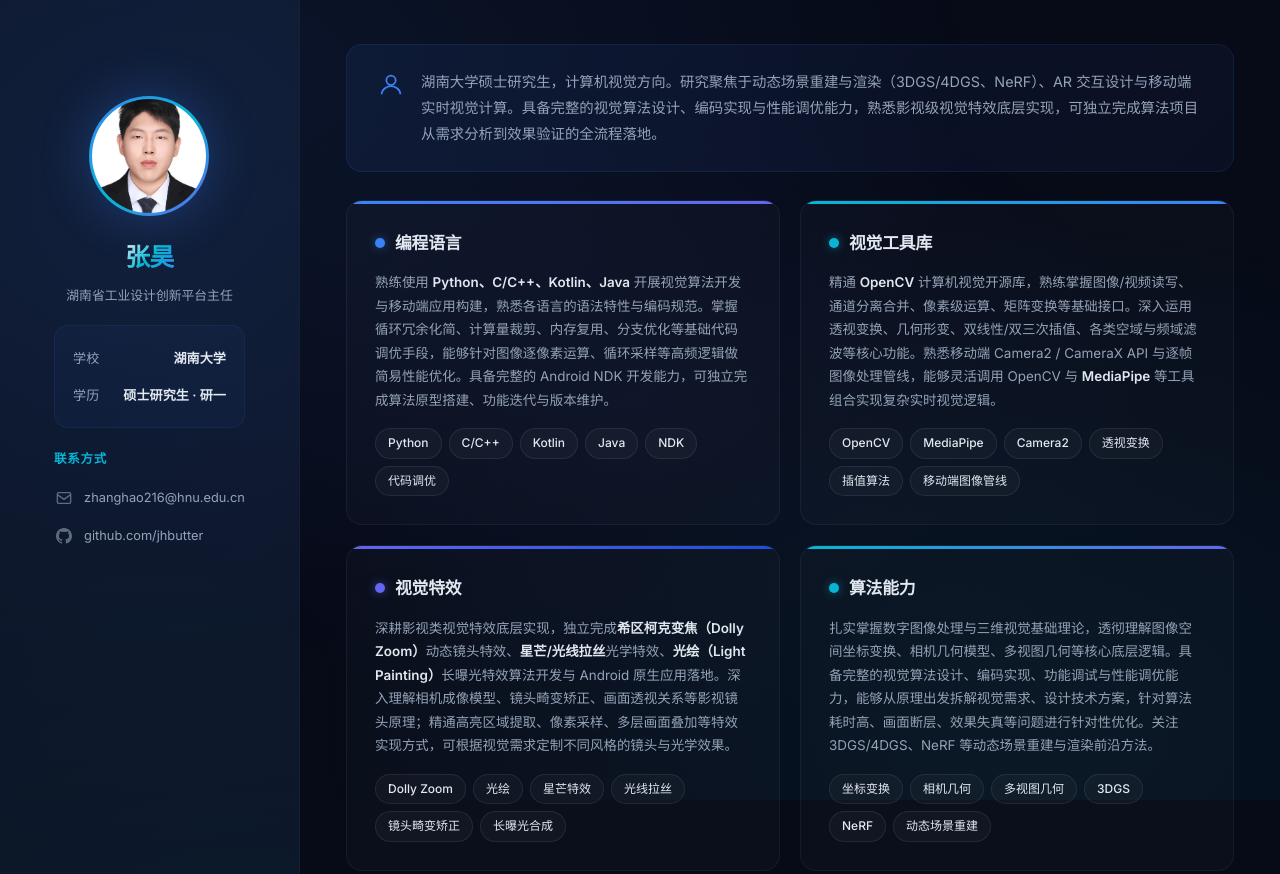
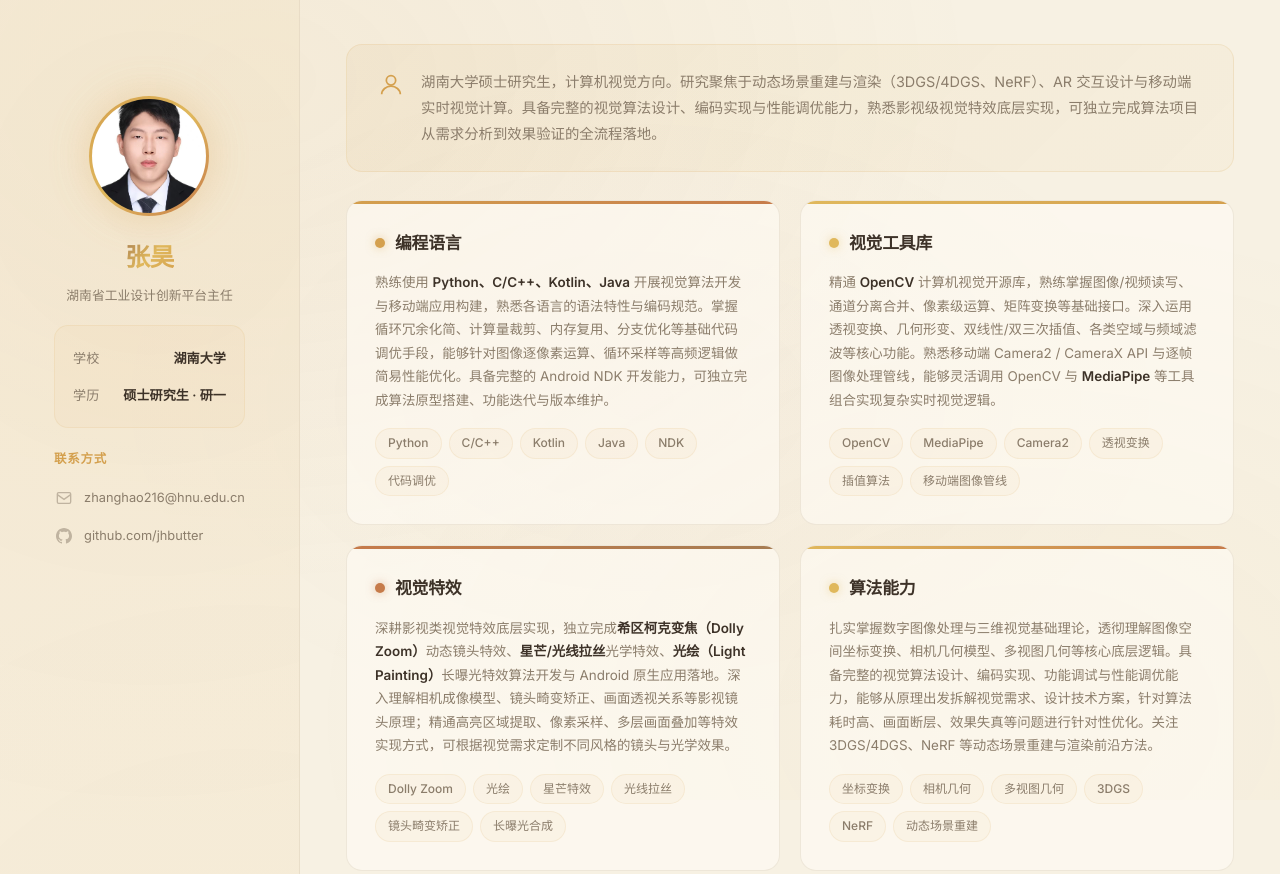
Before and after one commit to jhbutter/jhbutter.github.io, a plain HTML site: page index.html in a window 1280 px wide. Shown: the top 874 px of the page. Drawn offline with Linux system fonts and the light colour scheme.

Commit message:
refactor: warm paper color scheme

```diff
--- a/css/style.css
+++ b/css/style.css
@@ -1,15 +1,15 @@
 /* ===== Variables ===== */
 :root {
-  --blue-1: #3b82f6;
-  --blue-2: #6366f1;
-  --blue-3: #06b6d4;
-  --blue-4: #2563eb;
-  --blue-5: #1d4ed8;
-  --bg: #070b18;
+  --warm-1: #d4a04e;
+  --warm-2: #c67b4a;
+  --warm-3: #e0b85c;
+  --warm-4: #b88a3a;
+  --warm-5: #a67c52;
+  --bg: #f7f1e3;
   --sidebar-w: 300px;
-  --text: #e2e8f0;
-  --text-dim: #94a3b8;
-  --border: rgba(148,163,184,0.08);
+  --text: #3d3228;
+  --text-dim: #8b7d6b;
+  --border: rgba(139,111,71,0.12);
   --transition: 0.3s cubic-bezier(0.4, 0, 0.2, 1);
 }
 
@@ -23,8 +23,8 @@ body {
   line-height: 1.7;
 }
 
-a { color: var(--blue-3); text-decoration: none; transition: var(--transition); }
-a:hover { color: var(--blue-1); }
+a { color: var(--warm-1); text-decoration: none; transition: var(--transition); }
+a:hover { color: var(--warm-4); }
 img { max-width: 100%; display: block; }
 
 /* Ambient background */
@@ -32,16 +32,16 @@ body::before {
   content: '';
   position: fixed; inset: 0;
   background:
-    radial-gradient(ellipse at 20% 10%, rgba(59,130,246,0.08) 0%, transparent 50%),
-    radial-gradient(ellipse at 80% 90%, rgba(6,182,212,0.06) 0%, transparent 50%),
-    radial-gradient(ellipse at 50% 50%, rgba(99,102,241,0.04) 0%, transparent 60%);
+    radial-gradient(ellipse at 20% 10%, rgba(212,160,78,0.07) 0%, transparent 50%),
+    radial-gradient(ellipse at 80% 90%, rgba(224,184,92,0.05) 0%, transparent 50%),
+    radial-gradient(ellipse at 50% 50%, rgba(198,123,74,0.03) 0%, transparent 60%);
   pointer-events: none; z-index: -1;
 }
 
 /* ===== Scrollbar ===== */
 ::-webkit-scrollbar { width: 5px; }
 ::-webkit-scrollbar-track { background: transparent; }
-::-webkit-scrollbar-thumb { background: rgba(59,130,246,0.2); border-radius: 3px; }
+::-webkit-scrollbar-thumb { background: rgba(212,160,78,0.25); border-radius: 3px; }
 
 /* ===== Layout ===== */
 .resume {
@@ -55,7 +55,7 @@ body::before {
 .sidebar {
   width: var(--sidebar-w);
   min-width: var(--sidebar-w);
-  background: rgba(15,23,42,0.7);
+  background: rgba(245,235,215,0.7);
   border-right: 1px solid var(--border);
   display: flex;
   flex-direction: column;
@@ -67,8 +67,8 @@ body::before {
 .sidebar-bg-decor {
   position: absolute; inset: 0;
   background:
-    radial-gradient(circle at 50% 15%, rgba(59,130,246,0.1) 0%, transparent 60%),
-    radial-gradient(circle at 80% 85%, rgba(6,182,212,0.06) 0%, transparent 50%);
+    radial-gradient(circle at 50% 15%, rgba(212,160,78,0.08) 0%, transparent 60%),
+    radial-gradient(circle at 80% 85%, rgba(224,184,92,0.05) 0%, transparent 50%);
   pointer-events: none;
 }
 .sidebar-inner {
@@ -87,8 +87,8 @@ body::before {
   width: 120px; height: 120px;
   border-radius: 50%;
   padding: 3px;
-  background: linear-gradient(135deg, var(--blue-1), var(--blue-3), var(--blue-2));
-  box-shadow: 0 0 50px rgba(59,130,246,0.3);
+  background: linear-gradient(135deg, var(--warm-1), var(--warm-3), var(--warm-2));
+  box-shadow: 0 0 40px rgba(212,160,78,0.3);
   flex-shrink: 0;
 }
 .avatar-img {
@@ -102,7 +102,7 @@ body::before {
   font-size: 1.55rem;
   font-weight: 800;
   letter-spacing: -0.02em;
-  background: linear-gradient(135deg, #fff 0%, var(--blue-3) 50%, var(--blue-1) 100%);
+  background: linear-gradient(135deg, var(--warm-5) 0%, var(--warm-3) 50%, var(--warm-1) 100%);
   -webkit-background-clip: text;
   -webkit-text-fill-color: transparent;
   background-clip: text;
@@ -119,8 +119,8 @@ body::before {
 /* Info */
 .sidebar-info {
   width: 100%;
-  background: rgba(59,130,246,0.04);
-  border: 1px solid rgba(59,130,246,0.1);
+  background: rgba(212,160,78,0.05);
+  border: 1px solid rgba(212,160,78,0.12);
   border-radius: 14px;
   padding: 14px 0;
 }
@@ -142,7 +142,7 @@ body::before {
   font-weight: 700;
   letter-spacing: 0.06em;
   text-transform: uppercase;
-  color: var(--blue-3);
+  color: var(--warm-1);
   margin-bottom: 10px;
 }
 .contact-item {
@@ -153,12 +153,12 @@ body::before {
   transition: var(--transition);
   word-break: break-all;
 }
-a.contact-item:hover { color: var(--blue-1); }
+a.contact-item:hover { color: var(--warm-1); }
 .ci-icon {
   width: 20px; height: 20px;
   display: flex; align-items: center; justify-content: center;
   flex-shrink: 0;
-  opacity: 0.6;
+  opacity: 0.5;
 }
 
 /* ===== Content ===== */
@@ -172,8 +172,8 @@ a.contact-item:hover { color: var(--blue-1); }
 
 /* Summary card */
 .summary-card {
-  background: linear-gradient(135deg, rgba(59,130,246,0.08), rgba(99,102,241,0.05));
-  border: 1px solid rgba(59,130,246,0.12);
+  background: linear-gradient(135deg, rgba(212,160,78,0.08), rgba(224,184,92,0.05));
+  border: 1px solid rgba(212,160,78,0.15);
   border-radius: 16px;
   padding: 24px 30px;
   display: flex;
@@ -182,7 +182,7 @@ a.contact-item:hover { color: var(--blue-1); }
 }
 .summary-icon {
   flex-shrink: 0;
-  color: var(--blue-1);
+  color: var(--warm-1);
   margin-top: 2px;
 }
 .summary-card p {
@@ -200,7 +200,7 @@ a.contact-item:hover { color: var(--blue-1); }
 
 /* Individual card */
 .card {
-  background: rgba(255,255,255,0.02);
+  background: rgba(255,252,245,0.6);
   border: 1px solid var(--border);
   border-radius: 16px;
   padding: 28px;
@@ -215,15 +215,15 @@ a.contact-item:hover { color: var(--blue-1); }
   width: 100%; height: 3px;
   border-radius: 3px 3px 0 0;
 }
-.card.accent-blue::before   { background: linear-gradient(90deg, var(--blue-1), var(--blue-2)); }
-.card.accent-cyan::before   { background: linear-gradient(90deg, var(--blue-3), var(--blue-1)); }
-.card.accent-indigo::before { background: linear-gradient(90deg, var(--blue-2), var(--blue-5)); }
-.card.accent-sky::before    { background: linear-gradient(90deg, var(--blue-3), var(--blue-2)); }
+.card.accent-blue::before   { background: linear-gradient(90deg, var(--warm-1), var(--warm-2)); }
+.card.accent-cyan::before   { background: linear-gradient(90deg, var(--warm-3), var(--warm-1)); }
+.card.accent-indigo::before { background: linear-gradient(90deg, var(--warm-2), var(--warm-5)); }
+.card.accent-sky::before    { background: linear-gradient(90deg, var(--warm-3), var(--warm-2)); }
 
 .card:hover {
   transform: translateY(-4px);
-  border-color: rgba(59,130,246,0.2);
-  box-shadow: 0 18px 40px rgba(0,0,0,0.3);
+  border-color: rgba(212,160,78,0.25);
+  box-shadow: 0 18px 40px rgba(139,111,71,0.12);
 }
 .card-head {
   display: flex; align-items: center; gap: 10px;
@@ -234,10 +234,10 @@ a.contact-item:hover { color: var(--blue-1); }
   border-radius: 50%;
   flex-shrink: 0;
 }
-.accent-blue   .card-dot { background: var(--blue-1); box-shadow: 0 0 10px rgba(59,130,246,0.5); }
-.accent-cyan   .card-dot { background: var(--blue-3); box-shadow: 0 0 10px rgba(6,182,212,0.5); }
-.accent-indigo .card-dot { background: var(--blue-2); box-shadow: 0 0 10px rgba(99,102,241,0.5); }
-.accent-sky    .card-dot { background: var(--blue-3); box-shadow: 0 0 10px rgba(6,182,212,0.5); }
+.accent-blue   .card-dot { background: var(--warm-1); box-shadow: 0 0 10px rgba(212,160,78,0.5); }
+.accent-cyan   .card-dot { background: var(--warm-3); box-shadow: 0 0 10px rgba(224,184,92,0.5); }
+.accent-indigo .card-dot { background: var(--warm-2); box-shadow: 0 0 10px rgba(198,123,74,0.5); }
+.accent-sky    .card-dot { background: var(--warm-3); box-shadow: 0 0 10px rgba(224,184,92,0.5); }
 
 .card-head h2 {
   font-size: 1.05rem;
@@ -261,13 +261,15 @@ a.contact-item:hover { color: var(--blue-1); }
   border-radius: 50px;
   font-size: 0.75rem;
   font-weight: 500;
-  background: rgba(255,255,255,0.03);
-  border: 1px solid rgba(255,255,255,0.08);
+  background: rgba(212,160,78,0.05);
+  border: 1px solid rgba(212,160,78,0.12);
+  color: var(--text-dim);
   transition: var(--transition);
 }
 .tags span:hover {
-  background: rgba(59,130,246,0.08);
-  border-color: rgba(59,130,246,0.25);
+  background: rgba(212,160,78,0.1);
+  border-color: rgba(212,160,78,0.25);
+  color: var(--warm-4);
   transform: translateY(-1px);
 }
 
```
